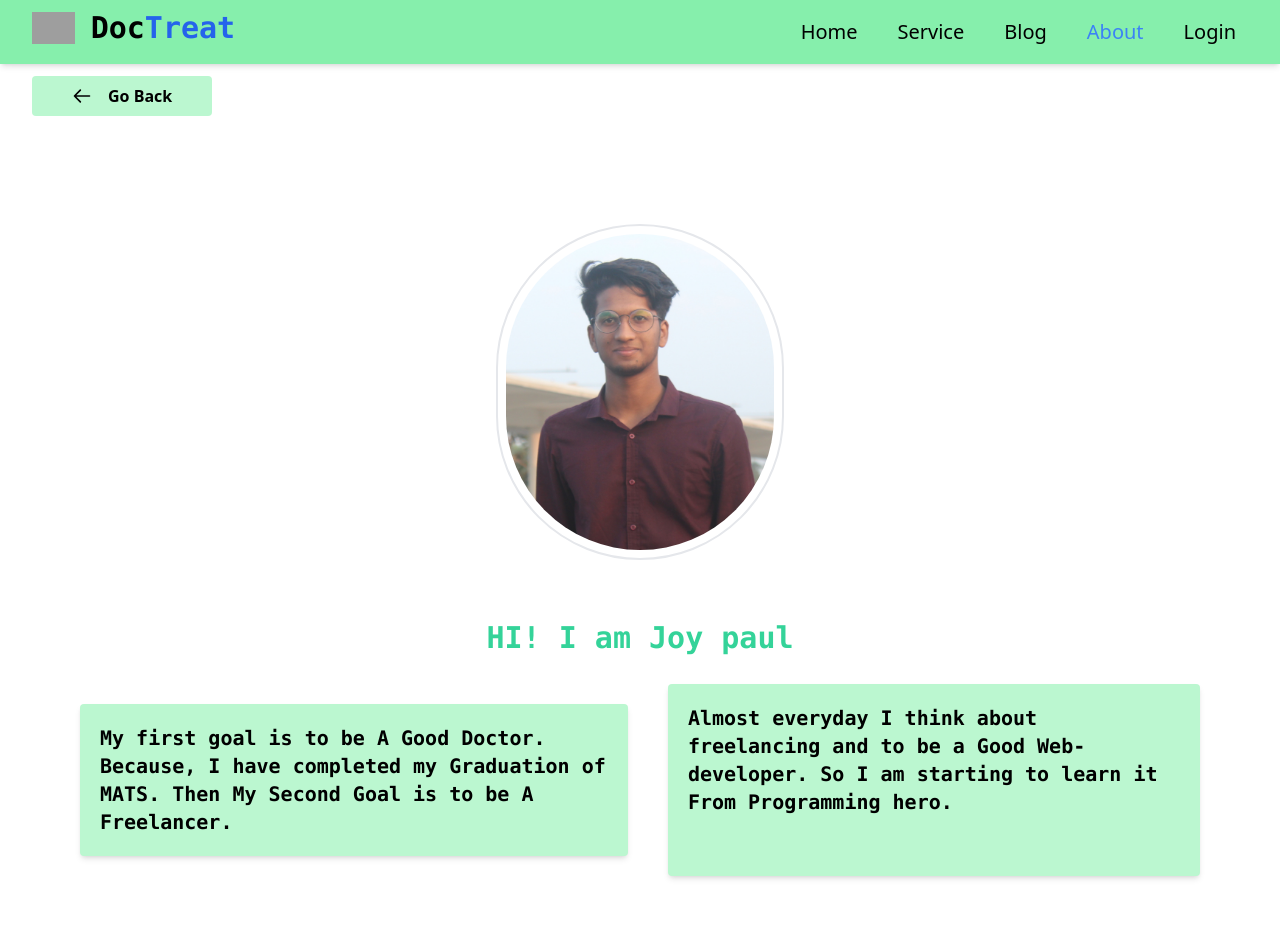
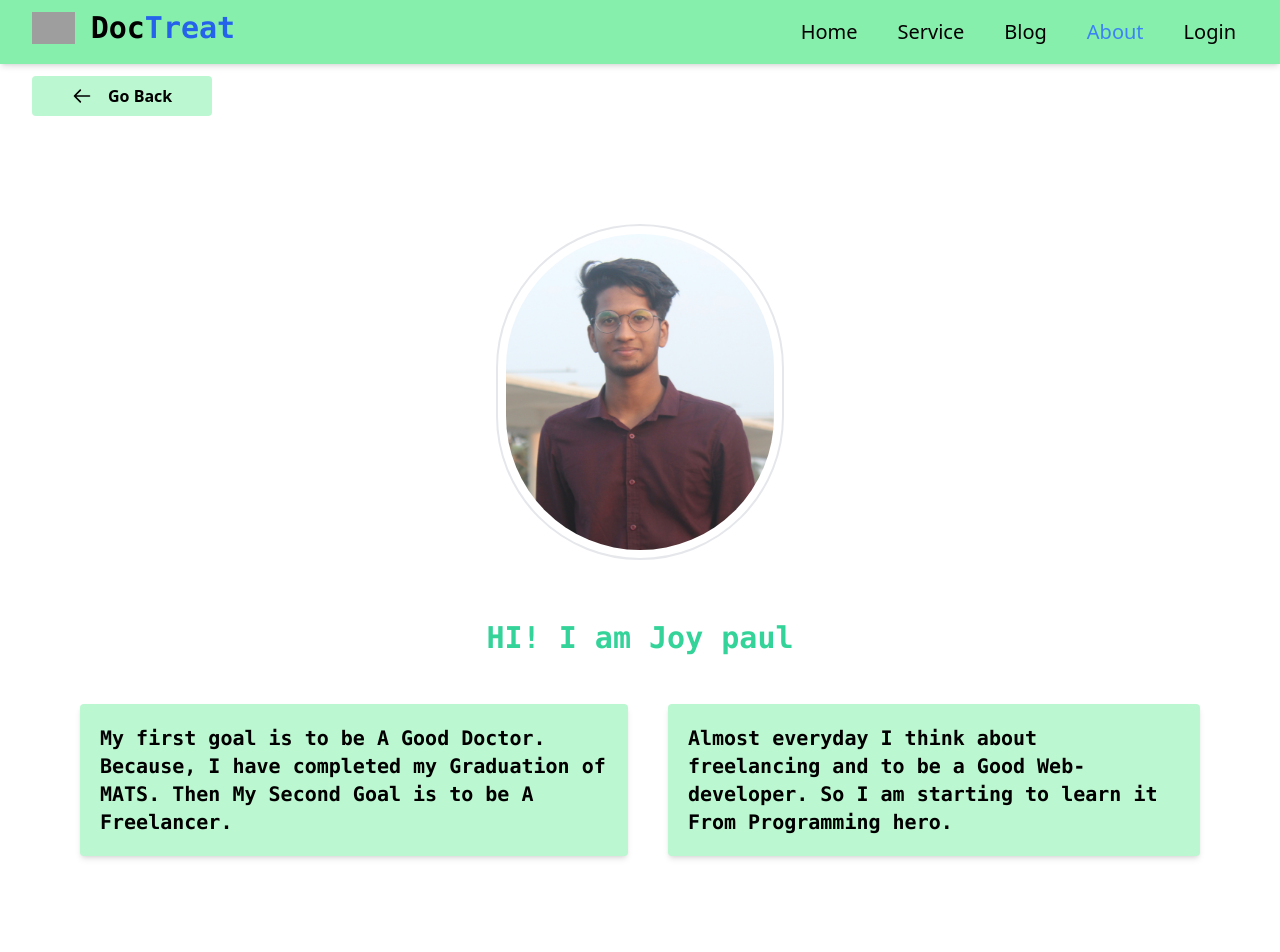
Before and after one commit to joypaul3592/Dcotor-managment-app, a React (Create React App) app: page /about in a window 1280 px wide. Shown: the top 952 px of the page. Built offline with nearby package versions, Linux system fonts and the light colour scheme; no server answers; grey boxes are pictures that could not be loaded.

Commit message:
edit text redme File

```diff
--- a/src/Components/About/About.js
+++ b/src/Components/About/About.js
@@ -18,7 +18,7 @@ const About = () => {
                     <h1 className='text-emerald-400 font-mono text-3xl font-bold py-7'>HI! I am Joy paul</h1>
                     <div className="block md:flex ">
                         <h1 className='my-5 font-mono text-xl font-bold bg-green-200 mx-5 p-5 text-left rounded shadow-md'>My first goal is to be A Good Doctor. Because, I have completed my Graduation of MATS. Then My Second Goal is to be A Freelancer.</h1>
-                        <h1 className=' font-mono text-xl font-bold bg-green-200 mx-5 p-5 text-left rounded shadow-md'>Almost everyday I think about freelancing and to be a Good Web-developer. So I am starting to learn it From Programming hero.</h1>
+                        <h1 className='my-5 font-mono text-xl font-bold bg-green-200 mx-5 p-5 text-left rounded shadow-md'>Almost everyday I think about freelancing and to be a Good Web-developer. So I am starting to learn it From Programming hero.</h1>
                     </div>
                 </div>
             </div>
--- a/src/Components/UserLogin/Login/Login.js
+++ b/src/Components/UserLogin/Login/Login.js
@@ -97,9 +97,14 @@ const Login = () => {
 
     // password reset
     const resetPassword = async () => {
-        console.log(email);
-        await sendPasswordResetEmail(email);
-        toast('Sent Email')
+        if (email === '') {
+            setEmailError('Please Give Me A Varified Email')
+        } else {
+            await sendPasswordResetEmail(email);
+            toast('Sent Email')
+            setEmailError('')
+        }
+
     }
 
 
```
Also changed, not shown: 1 other file (tests, documents, lock files or other folders).
